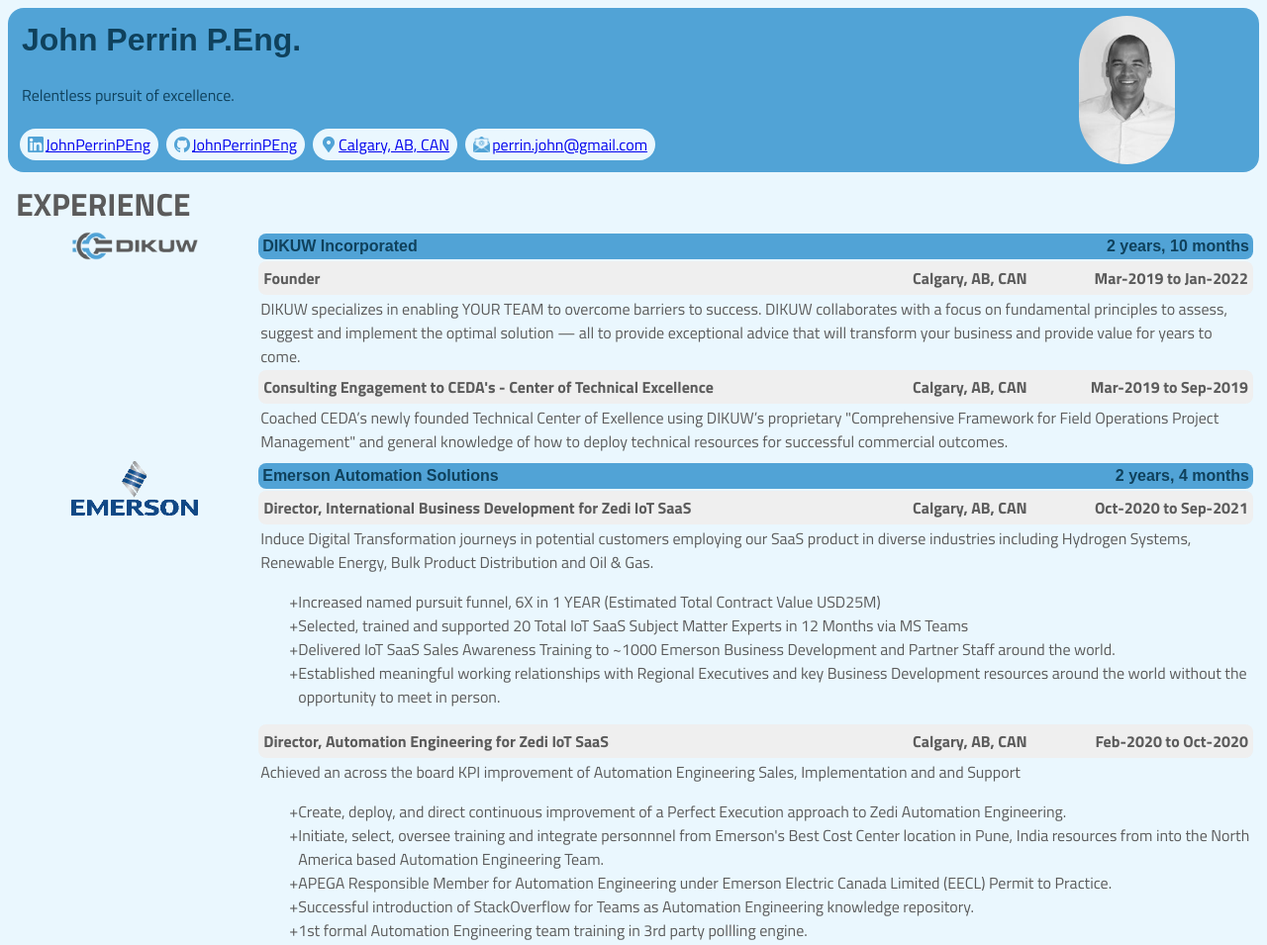
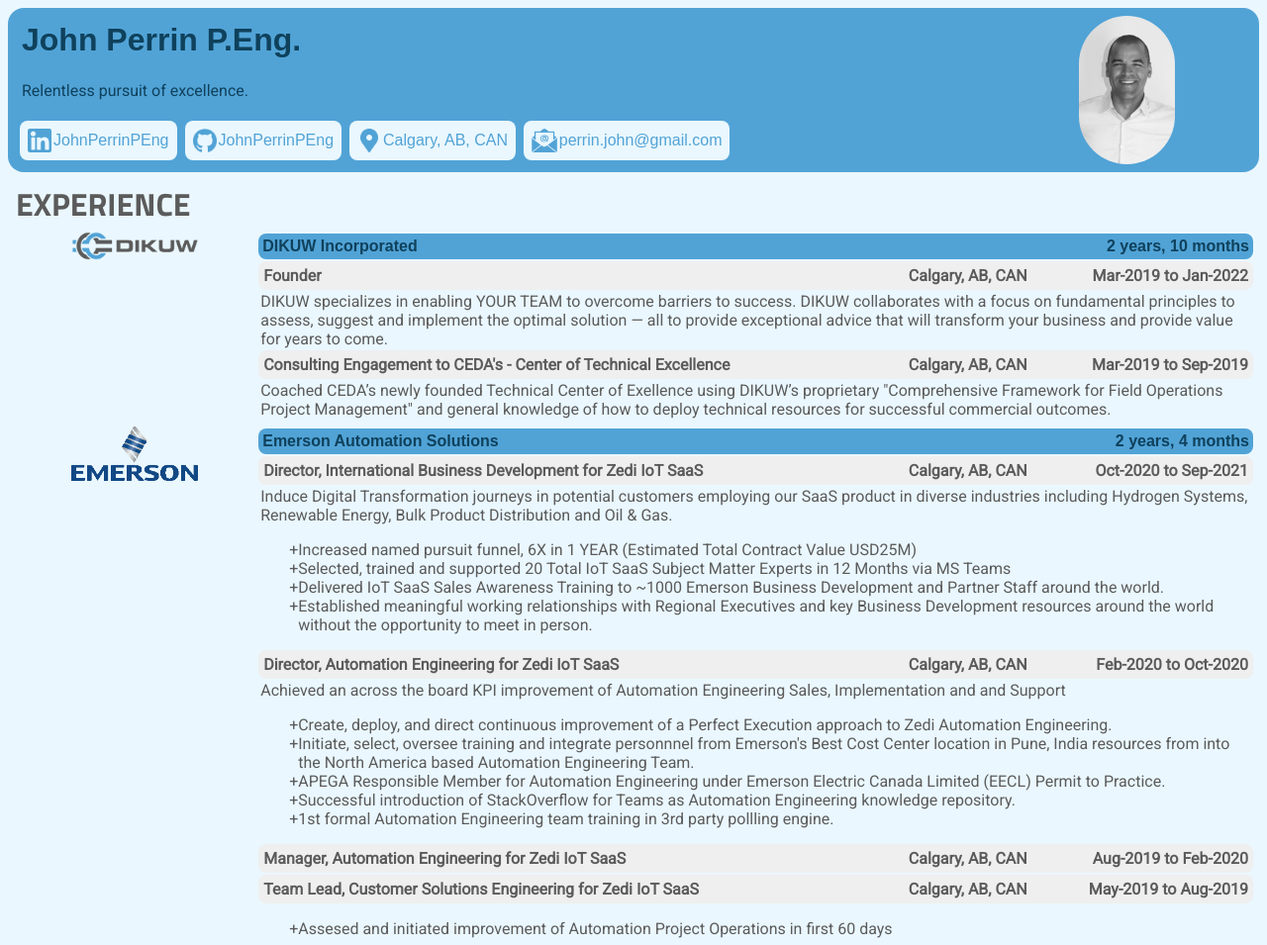
Before and after one commit to JohnPerrinPEng/JohnPerrinPEng.github.io, a plain HTML site: page index.html in a window 1280 px wide. Shown: the top 955 px of the page at 99% size. Drawn offline with Linux system fonts and the light colour scheme.

Commit message:
Fixed link color and behavior

```diff
--- a/css/style.css
+++ b/css/style.css
@@ -18,7 +18,8 @@
 }
 
 body {
-    font-family: Titillium Web, sans-serif;
+    font-family: roboto, sans-serif;
+    font-weight: light;
     color: var(--brand-gray);
     background-color: var(--background-blue);
     display: flex;
@@ -28,6 +29,17 @@
 footer {
     text-align: center;
 }
+
+a {
+    font-family: d-din, sans-serif;
+    font-stretch: expanded;C
+    /* color: var(--accent-dark) */
+}
+
+a:link { text-decoration: none; }
+a:visited { text-decoration: none; }
+a:hover { text-decoration: none; }
+a:active { text-decoration: none; }
 
 p {
     margin: 2px;
@@ -43,9 +55,7 @@
     /* z-index: auto ; */
 }
 
-/* .link {
-    color: var(--accent-dark)
-} */
+
 
 .personaContainer {
     display: flex;
@@ -107,10 +117,10 @@
     padding-right: .5em; */
     margin-right: .5em;
     background-color: var(--background-blue);
-    border-radius: 1em;
+    border-radius: .5em;
 }
 .profileImg {
-    height: 1em;
+    height: 1.5em;
     padding-top: .5em;
     padding-bottom: .5em;
     margin-left: .5em;
@@ -121,6 +131,7 @@
     width: auto;
     white-space: nowrap;
     margin-right: .5em;
+    color: var(--brand-blue);
 }
 
 .sectionTitle {
```
